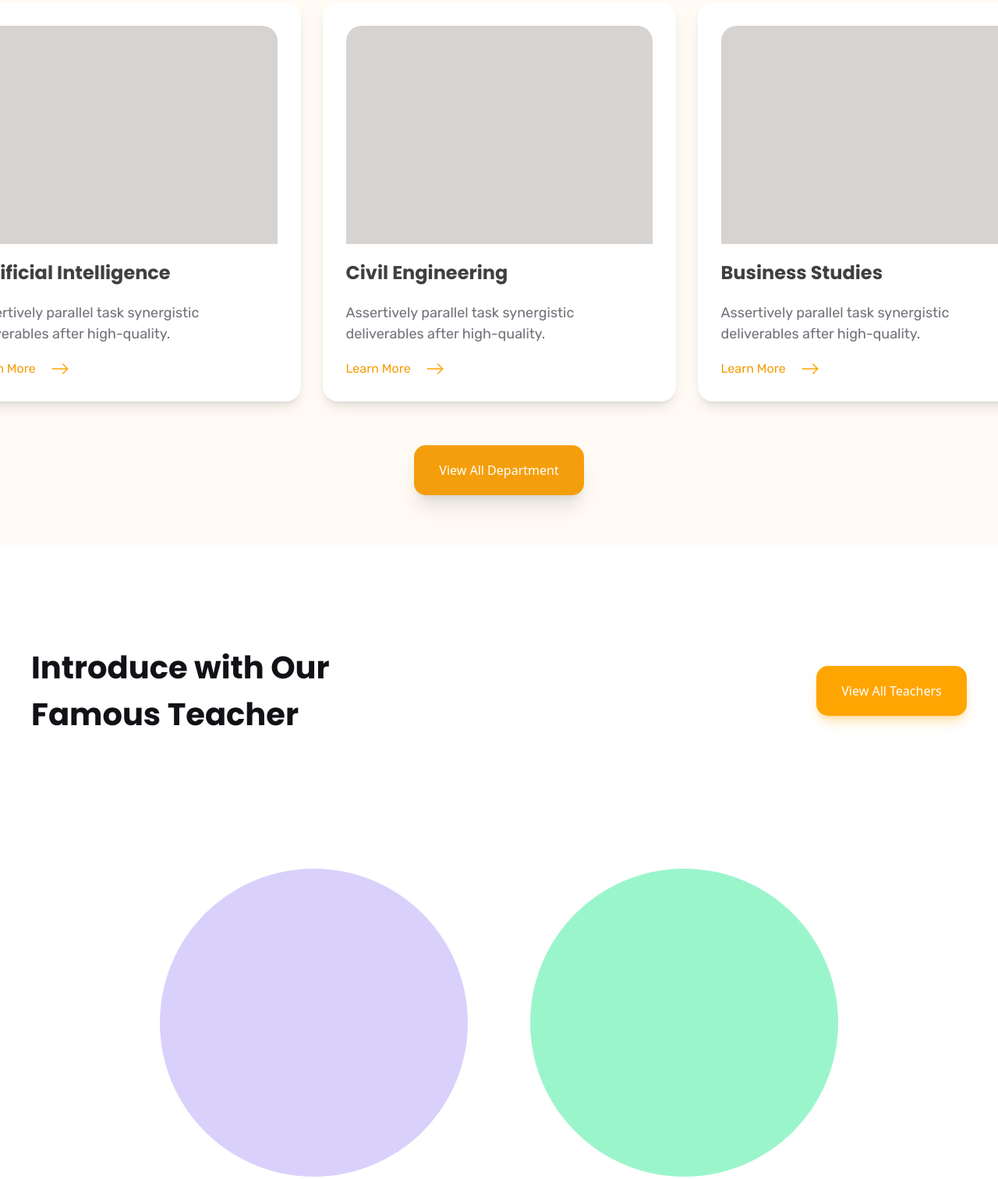
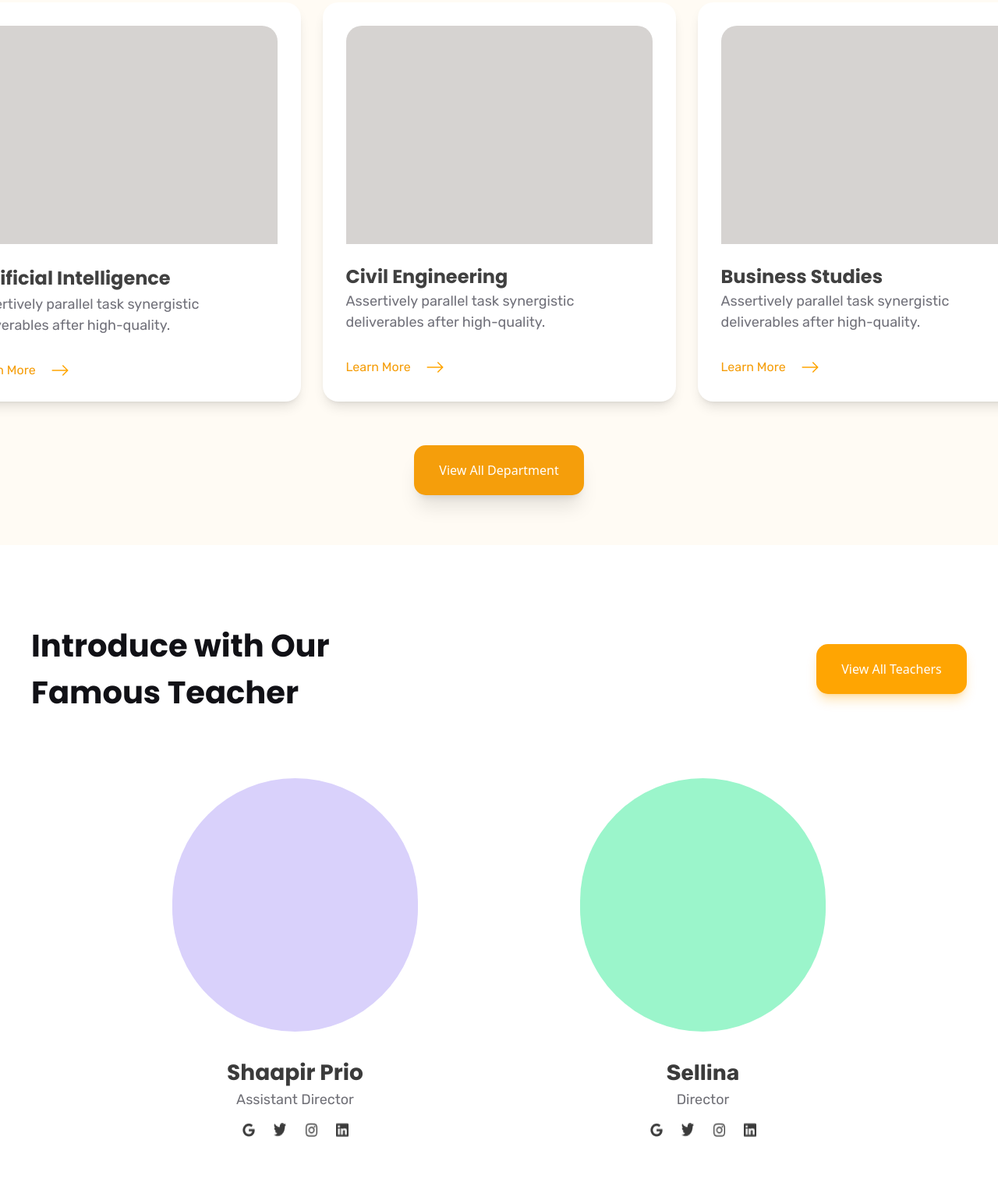
Before and after one commit to rizzboislw/FSD6_Teal_Group2, a website: page src/index.html in a window 1280 px wide. Shown: the part 2383-3895 px from the top of the page at 78% size. Drawn offline with nearby package versions, Linux system fonts and the light colour scheme.

```diff
--- a/src/index.html
+++ b/src/index.html
@@ -175,7 +175,7 @@
       <section
         class="w-full h-[1946px] md:h-[1062px] bg-white flex justify-center items-center md:mb-[100px] mb-[97px] mt-[97px]"
       >
-        <div class="bg-[#FFFBF4] w-full md:w-[1720px] h-fit flex items-center pt-16 pb-16 md:pt-0 mt-32 mb-32 md:mb-0 ">
+        <div class="bg-[#FFFBF4] w-full md:w-[1720px] h-fit flex items-center pt-16 pb-16 md:pt-0 mt-32 mb-32 md:mb-0">
           <div
             class="department-container w-full flex flex-col gap-14 justify-center items-center md:pt-16"
           >
@@ -183,26 +183,85 @@
               <h1>We have Most of</h1>
               <h1>Popular Departments</h1>
             </div>
-
-
             <div class="flex flex-col md:flex-row justify-between items-center gap-7">
               <div
-                class="department-artificial-intelligence bg-white w-[355px] md:w-[453px] h-[512px] p-[30px] flex flex-col justify-between rounded-[20px] shadow-lg hover:bg-gray-50"
-
-
+                class="department-artificial-intelligence bg-white w-[355px] md:w-[453px] h-[512px] flex flex-col items-center rounded-[20px] shadow-lg hover:bg-gray-50 gap-6"
               >
                 <div
-                  class="w-[307px] md:w-[393px] h-[280px] rounded-t-[20px] bg-stone-300"
+                  class="w-[307px] md:w-[393px] h-[280px] rounded-t-[20px] bg-stone-300 flex flex-row justify-center items-center mt-[30px]"
                 ></div>
-
-                <h2 class="text-neutral-700 text-[24px] font-bold">
+                <div class="w-[307px] md:w-[393px]">
+                <h2 class="text-neutral-700 text-[24px] font-bold leading-10">
                   Artificial Intelligence
                 </h2>
                 <p class="department-text text-zinc-500 text-[18px]">
                   Assertively parallel task synergistic
                   <br />deliverables after high-quality.
                 </p>
-                <div class="flex flex-row justify-start gap-5 items-center">
+                <div class="flex flex-row justify-start gap-5 items-center pt-8">
+                  <p class="text-amber-500 text-[16px]">Learn More</p>
+                  <svg
+                    width="22"
+                    height="14"
+                    viewBox="0 0 22 14"
+                    fill="none"
+                    xmlns="http://www.w3.org/2000/svg"
+                  >
+                    <path
+                      fill-rule="evenodd"
+                      clip-rule="evenodd"
+                      d="M0.499575 6.99997C0.499575 6.80106 0.578592 6.61029 0.719244 6.46964C0.859898 6.32899 1.05066 6.24997 1.24957 6.24997H18.9391L14.2186 1.53097C14.1488 1.46124 14.0935 1.37846 14.0558 1.28735C14.0181 1.19624 13.9986 1.09859 13.9986 0.999971C13.9986 0.901355 14.0181 0.803705 14.0558 0.712596C14.0935 0.621487 14.1488 0.538703 14.2186 0.468971C14.2883 0.399239 14.3711 0.343925 14.4622 0.306186C14.5533 0.268447 14.651 0.249023 14.7496 0.249023C14.8482 0.249023 14.9458 0.268447 15.037 0.306186C15.1281 0.343925 15.2108 0.399239 15.2806 0.468971L21.2806 6.46897C21.3504 6.53864 21.4058 6.6214 21.4436 6.71252C21.4815 6.80364 21.5009 6.90132 21.5009 6.99997C21.5009 7.09862 21.4815 7.1963 21.4436 7.28742C21.4058 7.37854 21.3504 7.4613 21.2806 7.53097L15.2806 13.531C15.2108 13.6007 15.1281 13.656 15.037 13.6938C14.9458 13.7315 14.8482 13.7509 14.7496 13.7509C14.651 13.7509 14.5533 13.7315 14.4622 13.6938C14.3711 13.656 14.2883 13.6007 14.2186 13.531C14.1488 13.4612 14.0935 13.3785 14.0558 13.2873C14.0181 13.1962 13.9986 13.0986 13.9986 13C13.9986 12.9014 14.0181 12.8037 14.0558 12.7126C14.0935 12.6215 14.1488 12.5387 14.2186 12.469L18.9391 7.74997H1.24957C1.05066 7.74997 0.859898 7.67095 0.719244 7.5303C0.578592 7.38965 0.499575 7.19888 0.499575 6.99997Z"
+                      fill="#FFA502"
+                    />
+                  </svg>
+                </div>
+                </div>
+              </div>
+
+              <div
+                class="department-civil-engineering bg-white w-[355px] md:w-[453px] h-[512px] flex flex-col items-center rounded-[20px] shadow-lg hover:bg-gray-50 gap-6"
+              >
+                <div
+                  class="w-[307px] md:w-[393px] h-[280px] rounded-t-[20px] bg-stone-300 flex flex-row justify-center items-center  mt-[30px]"
+                ></div>
+                <div class="w-[307px] md:w-[393px]">
+                <h2 class="text-neutral-700 text-[24px] font-bold">Civil Engineering</h2>
+                <p class="department-text text-zinc-500 text-[18px]">
+                  Assertively parallel task synergistic
+                  <br />deliverables after high-quality.
+                </p>
+                <div class="flex flex-row justify-start gap-5 items-center pt-8">
+                  <p class="text-amber-500 text-[16px]">Learn More</p>
+                  <svg
+                    width="22"
+                    height="14"
+                    viewBox="0 0 22 14"
+                    fill="none"
+                    xmlns="http://www.w3.org/2000/svg"
+                  >
+                    <path
+                      fill-rule="evenodd"
+                      clip-rule="evenodd"
+                      d="M0.499575 6.99997C0.499575 6.80106 0.578592 6.61029 0.719244 6.46964C0.859898 6.32899 1.05066 6.24997 1.24957 6.24997H18.9391L14.2186 1.53097C14.1488 1.46124 14.0935 1.37846 14.0558 1.28735C14.0181 1.19624 13.9986 1.09859 13.9986 0.999971C13.9986 0.901355 14.0181 0.803705 14.0558 0.712596C14.0935 0.621487 14.1488 0.538703 14.2186 0.468971C14.2883 0.399239 14.3711 0.343925 14.4622 0.306186C14.5533 0.268447 14.651 0.249023 14.7496 0.249023C14.8482 0.249023 14.9458 0.268447 15.037 0.306186C15.1281 0.343925 15.2108 0.399239 15.2806 0.468971L21.2806 6.46897C21.3504 6.53864 21.4058 6.6214 21.4436 6.71252C21.4815 6.80364 21.5009 6.90132 21.5009 6.99997C21.5009 7.09862 21.4815 7.1963 21.4436 7.28742C21.4058 7.37854 21.3504 7.4613 21.2806 7.53097L15.2806 13.531C15.2108 13.6007 15.1281 13.656 15.037 13.6938C14.9458 13.7315 14.8482 13.7509 14.7496 13.7509C14.651 13.7509 14.5533 13.7315 14.4622 13.6938C14.3711 13.656 14.2883 13.6007 14.2186 13.531C14.1488 13.4612 14.0935 13.3785 14.0558 13.2873C14.0181 13.1962 13.9986 13.0986 13.9986 13C13.9986 12.9014 14.0181 12.8037 14.0558 12.7126C14.0935 12.6215 14.1488 12.5387 14.2186 12.469L18.9391 7.74997H1.24957C1.05066 7.74997 0.859898 7.67095 0.719244 7.5303C0.578592 7.38965 0.499575 7.19888 0.499575 6.99997Z"
+                      fill="#FFA502"
+                    />
+                  </svg>
+                  </div>
+                </div>
+              </div>
+              <div
+                class="department-business-studie bg-white w-[355px] md:w-[453px] h-[512px] flex flex-col items-center rounded-[20px] shadow-lg hover:bg-gray-50 gap-6"
+              >
+                <div
+                  class="w-[307px] md:w-[393px] h-[280px] rounded-t-[20px] bg-stone-300 mt-[30px]"
+                ></div>
+                <div class="w-[307px] md:w-[393px]">
+                <h2 class="text-neutral-700 text-[24px] font-bold">Business Studies</h2>
+                <p class="department-text text-zinc-500 text-[18px]">
+                  Assertively parallel task synergistic
+                  <br />deliverables after high-quality.
+                </p>
+                <div class="flex flex-row justify-start gap-5 items-center pt-8">
                   <p class="text-amber-500 text-[16px]">Learn More</p>
                   <svg
                     width="22"
@@ -220,66 +279,6 @@
                   </svg>
                 </div>
               </div>
-              <div
-                class="department-civil-engineering bg-white w-[355px] md:w-[453px] h-[512px] p-[30px] flex flex-col justify-between rounded-[20px] shadow-lg hover:bg-gray-50"
-              >
-                <div
-                  class="w-[307px] md:w-[393px] h-[280px] rounded-t-[20px] bg-stone-300"
-                ></div>
-
-                <h2 class="text-neutral-700 text-[24px] font-bold">Civil Engineering</h2>
-                <p class="department-text text-zinc-500 text-[18px]">
-                  Assertively parallel task synergistic
-                  <br />deliverables after high-quality.
-                </p>
-                <div class="flex flex-row justify-start gap-5 items-center">
-                  <p class="text-amber-500 text-[16px]">Learn More</p>
-                  <svg
-                    width="22"
-                    height="14"
-                    viewBox="0 0 22 14"
-                    fill="none"
-                    xmlns="http://www.w3.org/2000/svg"
-                  >
-                    <path
-                      fill-rule="evenodd"
-                      clip-rule="evenodd"
-                      d="M0.499575 6.99997C0.499575 6.80106 0.578592 6.61029 0.719244 6.46964C0.859898 6.32899 1.05066 6.24997 1.24957 6.24997H18.9391L14.2186 1.53097C14.1488 1.46124 14.0935 1.37846 14.0558 1.28735C14.0181 1.19624 13.9986 1.09859 13.9986 0.999971C13.9986 0.901355 14.0181 0.803705 14.0558 0.712596C14.0935 0.621487 14.1488 0.538703 14.2186 0.468971C14.2883 0.399239 14.3711 0.343925 14.4622 0.306186C14.5533 0.268447 14.651 0.249023 14.7496 0.249023C14.8482 0.249023 14.9458 0.268447 15.037 0.306186C15.1281 0.343925 15.2108 0.399239 15.2806 0.468971L21.2806 6.46897C21.3504 6.53864 21.4058 6.6214 21.4436 6.71252C21.4815 6.80364 21.5009 6.90132 21.5009 6.99997C21.5009 7.09862 21.4815 7.1963 21.4436 7.28742C21.4058 7.37854 21.3504 7.4613 21.2806 7.53097L15.2806 13.531C15.2108 13.6007 15.1281 13.656 15.037 13.6938C14.9458 13.7315 14.8482 13.7509 14.7496 13.7509C14.651 13.7509 14.5533 13.7315 14.4622 13.6938C14.3711 13.656 14.2883 13.6007 14.2186 13.531C14.1488 13.4612 14.0935 13.3785 14.0558 13.2873C14.0181 13.1962 13.9986 13.0986 13.9986 13C13.9986 12.9014 14.0181 12.8037 14.0558 12.7126C14.0935 12.6215 14.1488 12.5387 14.2186 12.469L18.9391 7.74997H1.24957C1.05066 7.74997 0.859898 7.67095 0.719244 7.5303C0.578592 7.38965 0.499575 7.19888 0.499575 6.99997Z"
-                      fill="#FFA502"
-                    />
-                  </svg>
-                </div>
-              </div>
-              <div
-                id="department-business-studie"
-                class="bg-white w-[355px] md:w-[453px] h-[512px] p-[30px] flex flex-col justify-between rounded-[20px] shadow-lg hover:bg-gray-50"
-              >
-                <div
-                  class="w-[307px] md:w-[393px] h-[280px] rounded-t-[20px] bg-stone-300"
-                ></div>
-
-                <h2 class="text-neutral-700 text-[24px] font-bold">Business Studies</h2>
-                <p class="department-text text-zinc-500 text-[18px]">
-                  Assertively parallel task synergistic
-                  <br />deliverables after high-quality.
-                </p>
-                <div class="flex flex-row justify-start gap-5 items-center">
-                  <p class="text-amber-500 text-[16px]">Learn More</p>
-                  <svg
-                    width="22"
-                    height="14"
-                    viewBox="0 0 22 14"
-                    fill="none"
-                    xmlns="http://www.w3.org/2000/svg"
-                  >
-                    <path
-                      fill-rule="evenodd"
-                      clip-rule="evenodd"
-                      d="M0.499575 6.99997C0.499575 6.80106 0.578592 6.61029 0.719244 6.46964C0.859898 6.32899 1.05066 6.24997 1.24957 6.24997H18.9391L14.2186 1.53097C14.1488 1.46124 14.0935 1.37846 14.0558 1.28735C14.0181 1.19624 13.9986 1.09859 13.9986 0.999971C13.9986 0.901355 14.0181 0.803705 14.0558 0.712596C14.0935 0.621487 14.1488 0.538703 14.2186 0.468971C14.2883 0.399239 14.3711 0.343925 14.4622 0.306186C14.5533 0.268447 14.651 0.249023 14.7496 0.249023C14.8482 0.249023 14.9458 0.268447 15.037 0.306186C15.1281 0.343925 15.2108 0.399239 15.2806 0.468971L21.2806 6.46897C21.3504 6.53864 21.4058 6.6214 21.4436 6.71252C21.4815 6.80364 21.5009 6.90132 21.5009 6.99997C21.5009 7.09862 21.4815 7.1963 21.4436 7.28742C21.4058 7.37854 21.3504 7.4613 21.2806 7.53097L15.2806 13.531C15.2108 13.6007 15.1281 13.656 15.037 13.6938C14.9458 13.7315 14.8482 13.7509 14.7496 13.7509C14.651 13.7509 14.5533 13.7315 14.4622 13.6938C14.3711 13.656 14.2883 13.6007 14.2186 13.531C14.1488 13.4612 14.0935 13.3785 14.0558 13.2873C14.0181 13.1962 13.9986 13.0986 13.9986 13C13.9986 12.9014 14.0181 12.8037 14.0558 12.7126C14.0935 12.6215 14.1488 12.5387 14.2186 12.469L18.9391 7.74997H1.24957C1.05066 7.74997 0.859898 7.67095 0.719244 7.5303C0.578592 7.38965 0.499575 7.19888 0.499575 6.99997Z"
-                      fill="#FFA502"
-                    />
-                  </svg>
-                </div>
               </div>
             </div>
             <button
@@ -291,6 +290,131 @@
         </div>
         <!-- P'Ploy -->
       </section>
+
+     <!-- Tacher -->
+     <section class="max-w-screen-2xl mx-auto">
+      <!-- Ruj-->
+      <div
+        class="teacher-container flex flex-col items-start lg:pb-10 lg:flex-row justify-between lg:items-center max-w-screen-2xl mx-auto pb-28 px-10"
+      >
+        <div>
+          <h1 class="text-[40px] text-[#111116] font-[700]">
+            Introduce with Our
+          </h1>
+          <h1 class="text-[40px] text-[#111116] font-[700]">
+            Famous Teacher
+          </h1>
+        </div>
+        <button
+          class="w-[193px] h-[64px] text-white bg-[#FFA502] rounded-[15px] shadow-lg shadow-[#FFA5024D]"
+        >
+          View All Teachers
+        </button>
+      </div>
+      <div
+        class="flex flex-wrap justify-center lg:justify-center items-center gap-32"
+      >
+        <div class="flex flex-col gap-8 w-[395px] h-[540px] p-10">
+          <div class="rounded-full w-full h-[395px] bg-[#D9D1FB]"></div>
+          <div class="flex justify-center items-center gap-4 flex-col">
+            <div class="flex flex-col items-center justify-center">
+              <h1 class="text-[28px] text-[#3B3B3B] font-[700]">
+                Shaapir Prio
+              </h1>
+              <p class="text-[18px] text-[#6F6F76] font-[400]">
+                Assistant Director
+              </p>
+            </div>
+            <div class="flex gap-6">
+              <img
+                class="w-[16px] h-[18px] cursor-pointer"
+                src="./assets/icon_google.png"
+                alt="google_icon"
+              />
+              <img
+                class="w-[16px] h-[18px] cursor-pointer"
+                src="./assets/icon_twitter.png"
+                alt="twitter_icon"
+              />
+              <img
+                class="w-[16px] h-[18px] cursor-pointer"
+                src="./assets/icon_instagram.png"
+                alt="instagram_icon"
+              />
+              <img
+                class="w-[16px] h-[18px] cursor-pointer"
+                src="./assets/icon_linkin.png"
+                alt="linkin_icon"
+              />
+            </div>
+          </div>
+        </div>
+        <div class="flex flex-col gap-8 w-[395px] h-[540px] p-10">
+          <div class="rounded-full w-full h-[395px] bg-[#9BF5CB]"></div>
+          <div class="flex justify-center items-center gap-4 flex-col">
+            <div class="flex flex-col items-center justify-center">
+              <p class="text-[28px] text-[#3B3B3B] font-[700]">Sellina</p>
+              <p class="text-[18px] text-[#6F6F76] font-[400]">Director</p>
+            </div>
+            <div class="flex gap-6">
+              <img
+                class="w-[16px] h-[18px] cursor-pointer"
+                src="./assets/icon_google.png"
+                alt="google_icon"
+              />
+              <img
+                class="w-[16px] h-[18px] cursor-pointer"
+                src="./assets/icon_twitter.png"
+                alt="twitter_icon"
+              />
+              <img
+                class="w-[16px] h-[18px] cursor-pointer"
+                src="./assets/icon_instagram.png"
+                alt="instagram_icon"
+              />
+              <img
+                class="w-[16px] h-[18px] cursor-pointer"
+                src="./assets/icon_linkin.png"
+                alt="linkin_icon"
+              />
+            </div>
+          </div>
+        </div>
+        <div class="flex flex-col gap-8 w-[395px] h-[540px] p-10">
+          <div class="rounded-full w-full h-[395px] bg-[#FEC6A2] "></div>
+          <div class="flex justify-center items-center gap-4 flex-col">
+            <div class="flex flex-col items-center justify-center">
+              <h1 class="text-[28px] text-[#3B3B3B] font-[700]">John Smith</h1>
+              <p class="text-[18px] text-[#6F6F76] font-[400]">
+                Assistant Director
+              </p>
+            </div>
+            <div class="flex gap-6">
+              <img
+                class="w-[16px] h-[18px] cursor-pointer"
+                src="./assets/icon_google.png"
+                alt="google_icon"
+              />
+              <img
+                class="w-[16px] h-[18px] cursor-pointer"
+                src="./assets/icon_twitter.png"
+                alt="twitter_icon"
+              />
+              <img
+                class="w-[16px] h-[18px] cursor-pointer"
+                src="./assets/icon_instagram.png"
+                alt="instagram_icon"
+              />
+              <img
+                class="w-[16px] h-[18px] cursor-pointer"
+                src="./assets/icon_linkin.png"
+                alt="linkin_icon"
+              />
+            </div>
+          </div>
+        </div>
+      </div>
+    </section>
 
      <!-- Tacher -->
      <section class="max-w-screen-2xl mx-auto">
```
